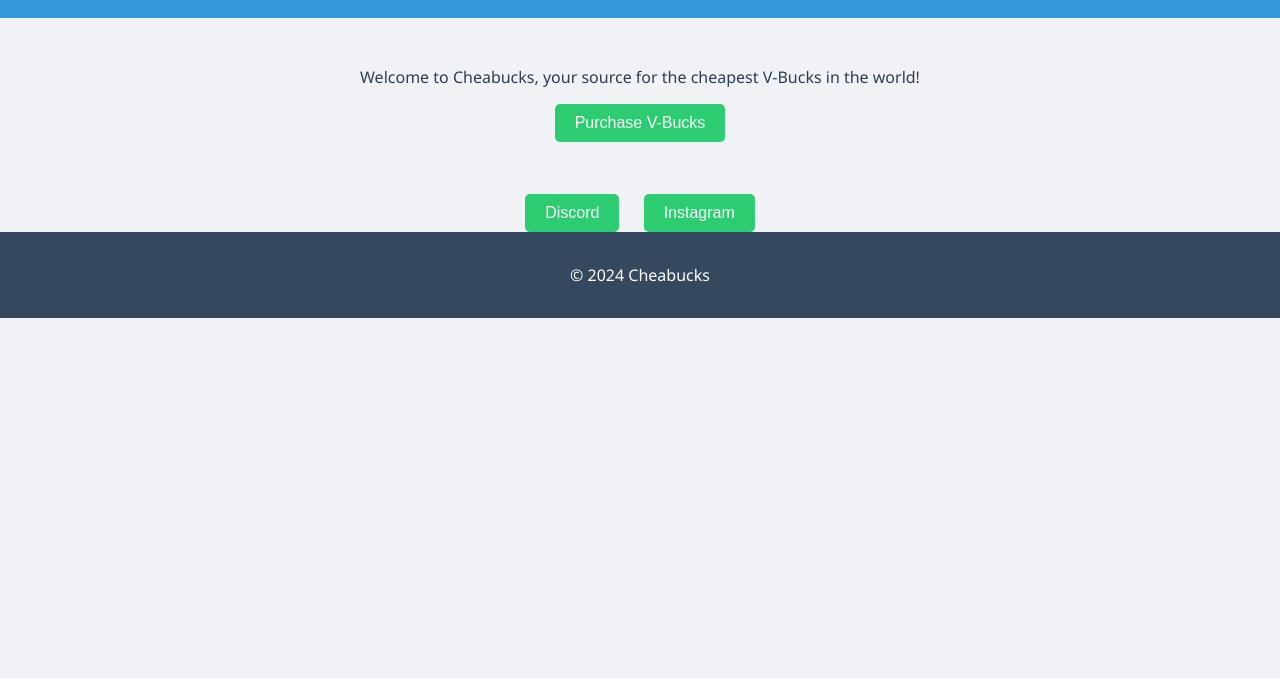
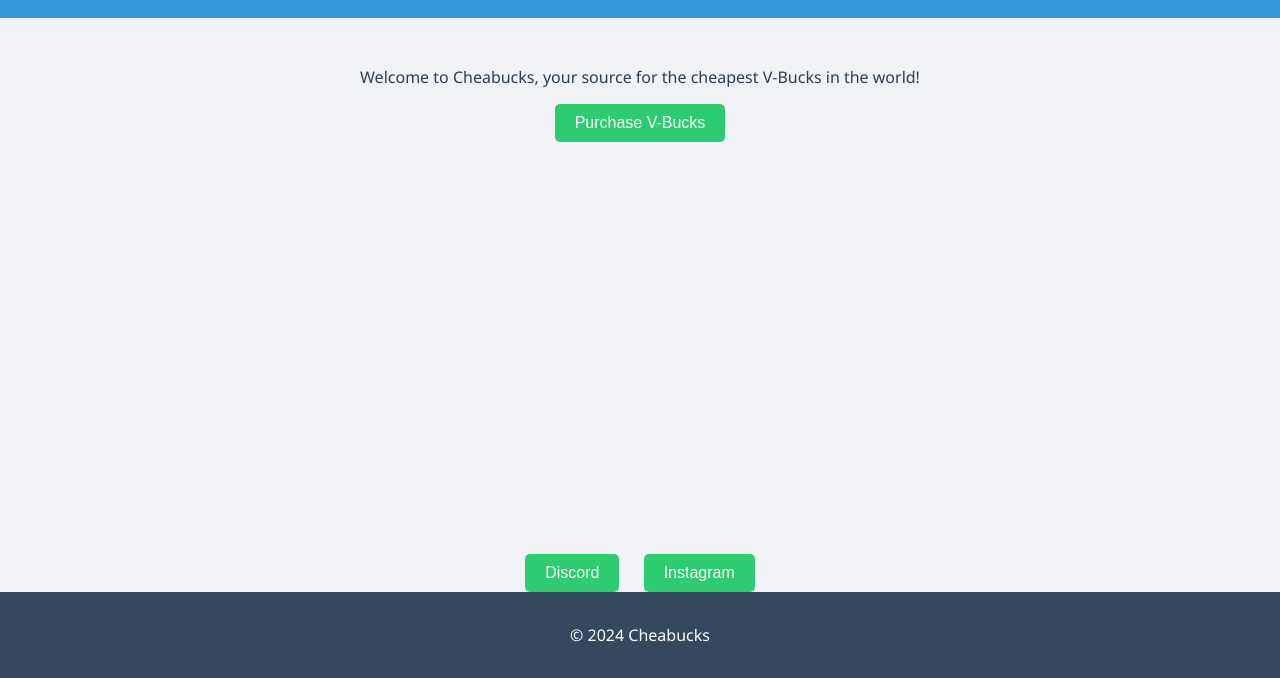
Before and after one commit to cheabucksyeah/cheabucksyeah, a plain HTML site: page index.html in a window 1280 px wide. Shown: the part 122-800 px from the top of the page. Drawn offline with Linux system fonts and the light colour scheme.

Commit message:
Update index.html

```diff
--- a/index.html
+++ b/index.html
@@ -11,6 +11,9 @@
       padding: 0;
       background-color: #f1f2f6; /* Hellgrau */
       color: #2c3e50; /* Dunkelgrau */
+      display: flex;
+      flex-direction: column;
+      min-height: 100vh;
     }
 
     header {
@@ -32,6 +35,7 @@
     #main-content {
       text-align: center;
       padding: 2em;
+      flex: 1; /* Füllt den verfügbaren Platz aus */
     }
 
     button {
```
